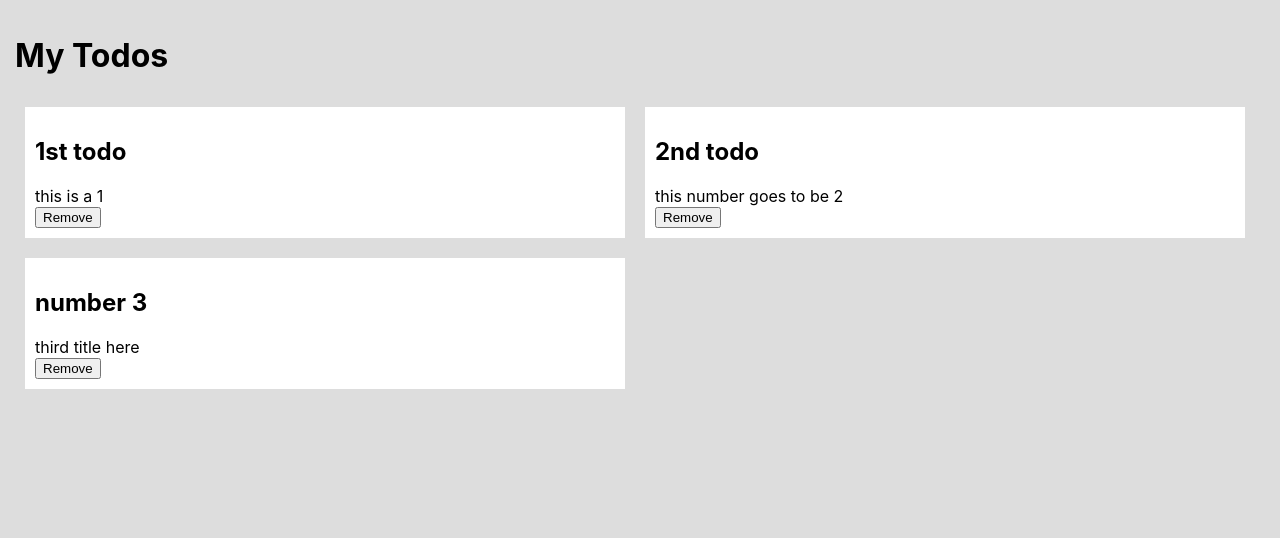
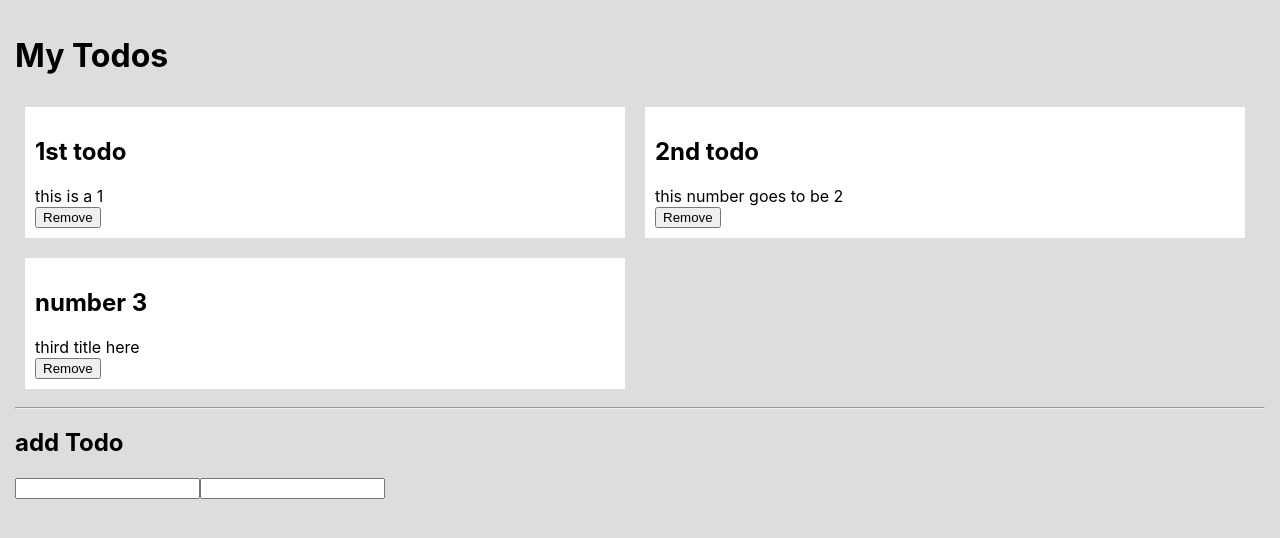
Before and after one commit to jyarali/react-todo, a React (Create React App) app: page / in a window 1280 px wide. Shown: the top 538 px of the page. Built offline with nearby package versions, Linux system fonts and the light colour scheme.

Commit message:
added addtodo component

```diff
--- a/src/App.js
+++ b/src/App.js
@@ -1,4 +1,5 @@
 import Todo from "./components/Todo";
+import AddTodo from "./components/AddTodo";
 
 function App() {
   return (
@@ -9,6 +10,9 @@ function App() {
         <Todo title="2nd todo" text="this number goes to be 2" />
         <Todo title="number 3" text="third title here" />
       </div>
+      <hr />
+      <h2>add Todo</h2>
+      <AddTodo />
     </div>
   );
 }
--- /dev/null
+++ b/src/components/AddTodo.js
@@ -0,0 +1,10 @@
+function AddTodo() {
+  return (
+    <div className="addtodo">
+      <input type="text" className="todotitle" />
+      <input type="text" className="todotext" />
+    </div>
+  );
+}
+
+export default AddTodo;
```
